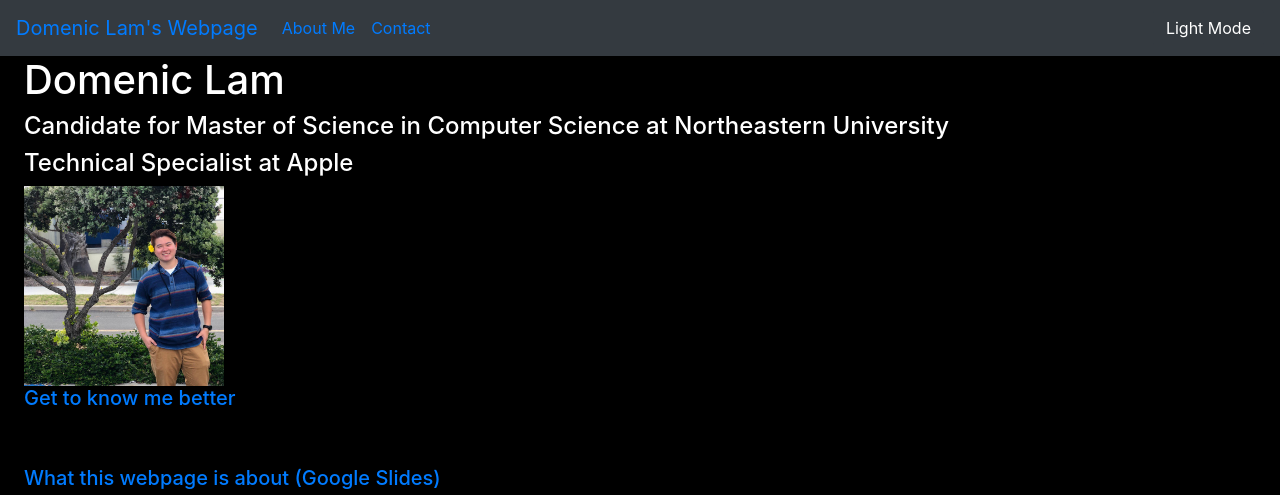
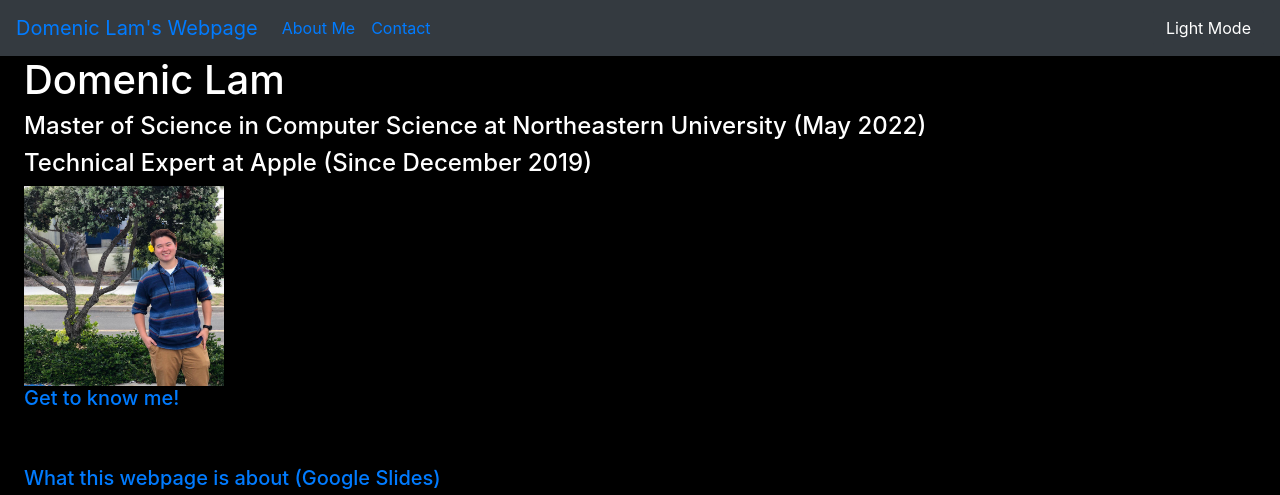
Before and after one commit to domenic-lam/personal_webpage, a website: page index.html in a window 1280 px wide. Shown: the top 495 px of the page. Drawn offline with nearby package versions, Linux system fonts and the light colour scheme.

Commit message:
Update index.html
bio update

```diff
--- a/index.html
+++ b/index.html
@@ -27,11 +27,11 @@
     </nav>
     <div class="container-fluid pl-4 pr-4" id="main_container">
       <h1 id="webpage_title">Domenic Lam</h1>
-      <h4>Candidate for Master of Science in Computer Science at Northeastern University</h4>
-      <h4>Technical Specialist at Apple</h4>
+      <h4>Master of Science in Computer Science at Northeastern University (May 2022)</h4>
+      <h4>Technical Expert at Apple (Since December 2019)</h4>
       <img src="./images/SB_Bday.jpg" alt="Photo of Domenic Lam at Santa Barbara Pier, 05/24/2019." width="200">
 
-      <h5><a href="./about_me.html">Get to know me better</a></h5>
+      <h5><a href="./about_me.html">Get to know me!</a></h5>
       <br>
       <br>
 
```
